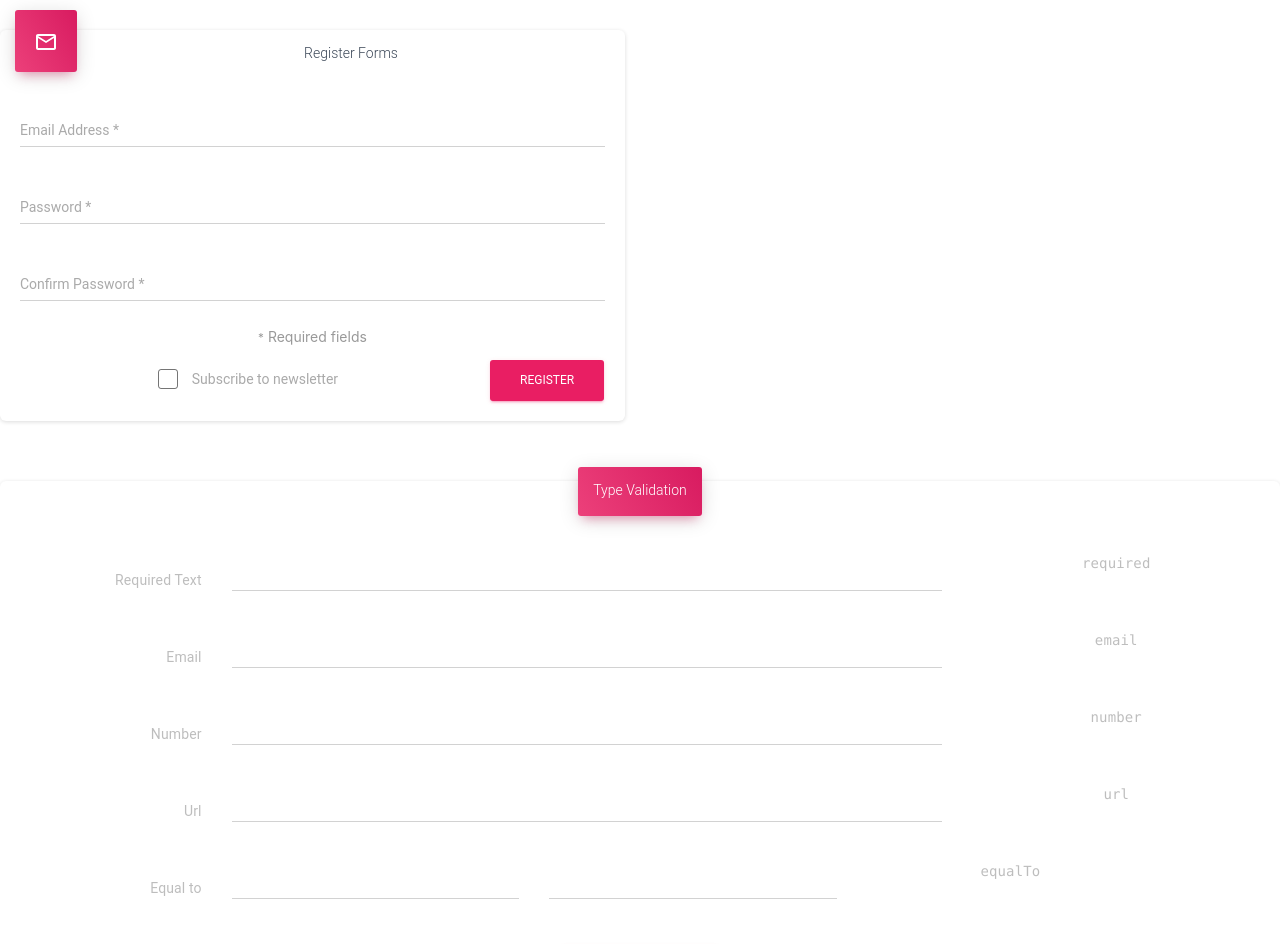
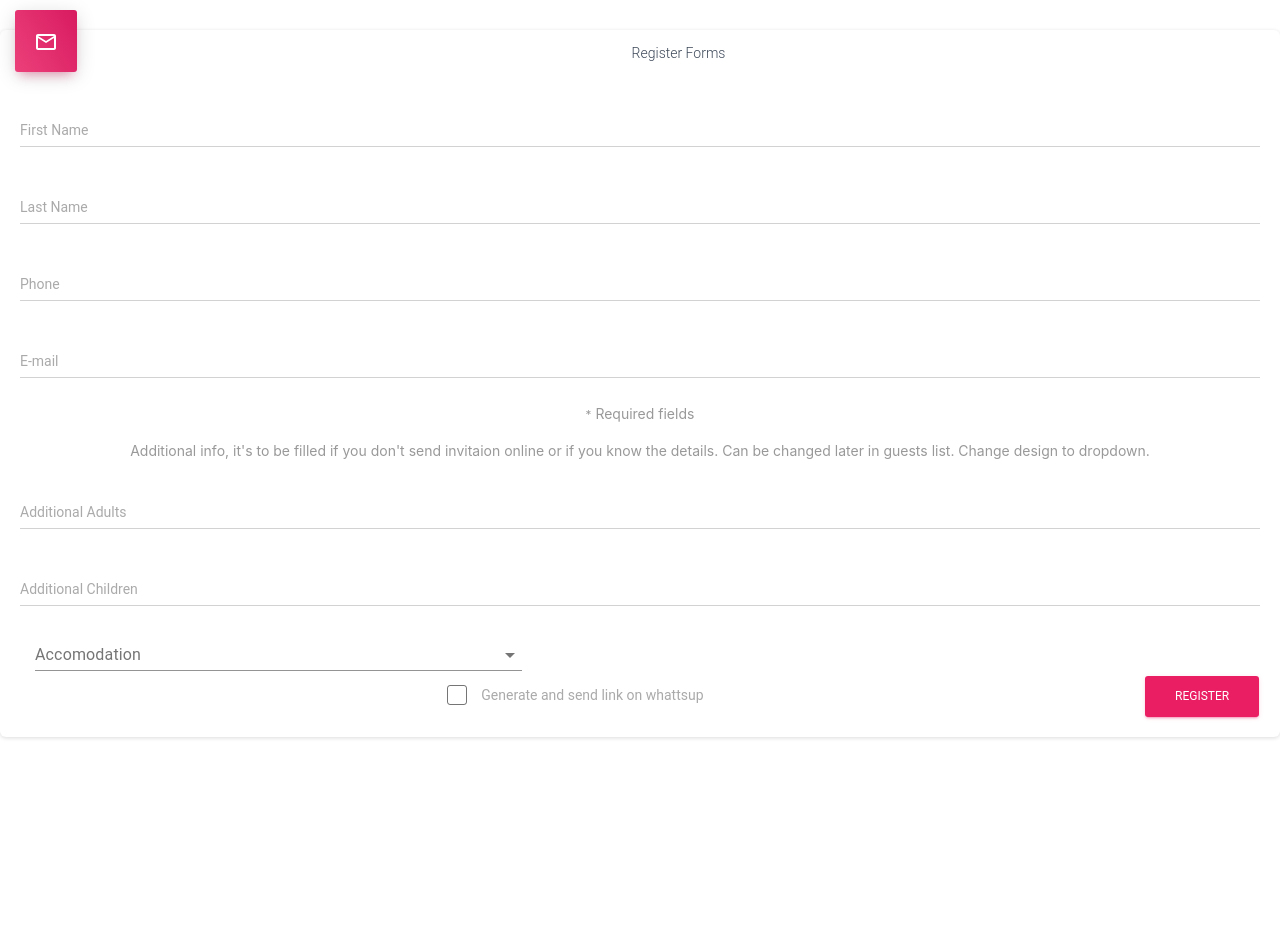
Before and after one commit to rajarasta/wedding-planer, a React (Create React App) app: page /add-guest-page in a window 1280 px wide. Shown: the top 944 px of the page. After the commit the page ends 800 px from the top, so only its background shows below. Built offline with nearby package versions, Linux system fonts and the light colour scheme.

Commit message:
igrarije sa add guest formom, da commitam prije vece zajebancije

```diff
--- a/src/pages/add-guest-page/add-guest-page.components.js
+++ b/src/pages/add-guest-page/add-guest-page.components.js
@@ -6,6 +6,10 @@ import FormControlLabel from "@material-ui/core/FormControlLabel";
 import FormLabel from "@material-ui/core/FormLabel";
 import Checkbox from "@material-ui/core/Checkbox";
 import InputAdornment from "@material-ui/core/InputAdornment";
+import FormControl from "@material-ui/core/FormControl";
+import InputLabel from "@material-ui/core/InputLabel";
+import Select from "@material-ui/core/Select";
+import MenuItem from "@material-ui/core/MenuItem";
 
 // material ui icons
 import MailOutline from "@material-ui/icons/MailOutline";
@@ -46,10 +50,12 @@ export default function ValidationForms() {
     const [registerCheckbox, setregisterCheckbox] = React.useState(false);
     const [registerCheckboxState, setregisterCheckboxState] = React.useState("");
     // login form
+    //TODO kita
     const [loginEmail, setloginEmail] = React.useState("");
     const [loginEmailState, setloginEmailState] = React.useState("");
     const [loginPassword, setloginPassword] = React.useState("");
     const [loginPasswordState, setloginPasswordState] = React.useState("");
+    const [simpleSelect, setSimpleSelect] = React.useState("");
     // type validation
     const [required, setrequired] = React.useState("");
     const [requiredState, setrequiredState] = React.useState("");
@@ -96,6 +102,10 @@ export default function ValidationForms() {
         }
         return false;
     };
+    //Handles accomodation selection
+    const handleSimple = event => {
+        setSimpleSelect(event.target.value);
+      };
     // verifies if value is a valid URL
     const verifyUrl = value => {
         try {
@@ -118,6 +128,9 @@ export default function ValidationForms() {
         if (registerCheckboxState === "") {
             setregisterCheckboxState("error");
         }
+        if (requiredPhoneState === "") {
+            setrequiredState("error");
+        };
     };
     const loginClick = () => {
         if (loginEmailState === "") {
@@ -164,7 +177,7 @@ export default function ValidationForms() {
     const classes = useStyles();
     return (
         <GridContainer>
-    <GridItem xs={12} sm={12} md={6}>
+            <GridItem xs={12} sm={12} md={12}>
                 <Card>
                     <CardHeader color="rose" icon>
                         <CardIcon color="rose">
@@ -175,70 +188,142 @@ export default function ValidationForms() {
                     <CardBody>
                         <form>
                             <CustomInput
-                success={registerEmailState === "success"}
-                error={registerEmailState === "error"}
-                labelText="Email Address *"
-                id="registeremail"
+                                labelText="First Name"
+                                id="firstName"
                                 formControlProps={{
                                     fullWidth: true
                                 }}
                                 inputProps={{
-                  onChange: event => {
-                    if (verifyEmail(event.target.value)) {
-                      setregisterEmailState("success");
-                    } else {
-                      setregisterEmailState("error");
-                    }
-                    setregisterEmail(event.target.value);
-                  },
-                  type: "email"
+                                    type: "text"
                                 }}
                             />
                             <CustomInput
-                success={registerPasswordState === "success"}
-                error={registerPasswordState === "error"}
-                labelText="Password *"
-                id="registerpassword"
+                                labelText="Last Name"
+                                id="lastName"
                                 formControlProps={{
                                     fullWidth: true
                                 }}
                                 inputProps={{
-                  onChange: event => {
-                    if (verifyLength(event.target.value, 1)) {
-                      setregisterPasswordState("success");
-                    } else {
-                      setregisterPasswordState("error");
-                    }
-                    setregisterPassword(event.target.value);
-                  },
-                  type: "password",
-                  autoComplete: "off"
+                                    type: "text"
                                 }}
                             />
                             <CustomInput
-                success={registerConfirmPasswordState === "success"}
-                error={registerConfirmPasswordState === "error"}
-                labelText="Confirm Password *"
-                id="registerconfirmpassword"
+                                labelText="Phone"
+                                id="phone"
                                 formControlProps={{
                                     fullWidth: true
                                 }}
                                 inputProps={{
-                  onChange: event => {
-                    if (registerPassword === event.target.value) {
-                      setregisterConfirmPasswordState("success");
-                    } else {
-                      setregisterConfirmPasswordState("error");
-                    }
-                    setregisterConfirmPassword(event.target.value);
-                  },
-                  type: "password",
-                  autoComplete: "off"
+                                    type: "tel"
+                                }}
+                            />
+                            <CustomInput
+                                labelText="E-mail"
+                                id="eMail"
+                                formControlProps={{
+                                    fullWidth: true
+                                }}
+                                inputProps={{
+                                    type: "email"
                                 }}
                             />
                             <div className={classes.formCategory}>
                                 <small>*</small> Required fields
                             </div>
+
+                            <div className={classes.formCategory}>
+                                Additional info, it's to be filled if you don't send invitaion online or if you know the details.
+                                Can be changed later in guests list.
+                                Change design to dropdown.
+                            </div>
+
+                            <CustomInput
+                                labelText="Additional Adults"
+                                id="firstName"
+                                formControlProps={{
+                                    fullWidth: true
+                                }}
+                                inputProps={{
+                                    type: "number"
+                                }}
+                            />
+                            <CustomInput
+                                labelText="Additional Children"
+                                id="lastName"
+                                formControlProps={{
+                                    fullWidth: true
+                                }}
+                                inputProps={{
+                                    type: "number"
+                                }}
+                            />
+
+                            <GridItem xs={12} sm={6} md={5} lg={5}>
+                                <FormControl
+                                    fullWidth
+                                    className={classes.selectFormControl}
+                                >
+                                    <InputLabel
+                                        htmlFor="simple-select"
+                                        className={classes.selectLabel}
+                                    >
+                                        Accomodation
+                        </InputLabel>
+                                    <Select
+                                        MenuProps={{
+                                            className: classes.selectMenu
+                                        }}
+                                        classes={{
+                                            select: classes.select
+                                        }}
+                                        value={simpleSelect}
+                                        onChange={handleSimple}
+                                        inputProps={{
+                                            name: "simpleSelect",
+                                            id: "simple-select"
+                                        }}
+                                    >
+                                        <MenuItem
+                                            classes={{
+                                                root: classes.selectMenuItem,
+                                                selected: classes.selectMenuItemSelected
+                                            }}
+                                            value="1"
+                                        >
+                                            Not needed
+                                        </MenuItem>
+                                        <MenuItem
+                                            classes={{
+                                                root: classes.selectMenuItem,
+                                                selected: classes.selectMenuItemSelected
+                                            }}
+                                            value="2"
+                                        >
+                                            Hilton
+                                        </MenuItem>
+                                        <MenuItem
+                                            classes={{
+                                                root: classes.selectMenuItem,
+                                                selected: classes.selectMenuItemSelected
+                                            }}
+                                            value="3"
+                                        >
+                                            Panorama
+                                        </MenuItem>
+                                        <MenuItem
+                                            classes={{
+                                                root: classes.selectMenuItem,
+                                                selected: classes.selectMenuItemSelected
+                                            }}
+                                            value="4"
+                                        >
+                                            Westin
+                                        </MenuItem>
+
+                                    </Select>
+                                </FormControl>
+                            </GridItem>
+
                             <FormControlLabel
                                 control={
                                     <Checkbox
@@ -266,7 +351,7 @@ export default function ValidationForms() {
                                             ? " " + classes.labelError
                                             : "")
                                 }}
-                label="Subscribe to newsletter"
+                                label="Generate and send link on whattsup"
                             />
                             <Button
                                 color="rose"
@@ -280,251 +365,6 @@ export default function ValidationForms() {
                 </Card>
             </GridItem>
 
-
-      <GridItem xs={12} sm={12} md={12}>
-        <Card>
-          <CardHeader color="rose" text>
-            <CardText color="rose">
-              <h4 className={classes.cardTitle}>Type Validation</h4>
-            </CardText>
-          </CardHeader>
-          <CardBody>
-            <form>
-              <GridContainer>
-                <GridItem xs={12} sm={2}>
-                  <FormLabel className={classes.labelHorizontal}>
-                    Required Text
-                  </FormLabel>
-                </GridItem>
-                <GridItem xs={12} sm={7}>
-                  <CustomInput
-                    success={requiredState === "success"}
-                    error={requiredState === "error"}
-                    id="required"
-                    formControlProps={{
-                      fullWidth: true
-                    }}
-                    inputProps={{
-                      onChange: event => {
-                        if (verifyLength(event.target.value, 0)) {
-                          setrequiredState("success");
-                        } else {
-                          setrequiredState("error");
-                        }
-                        setrequired(event.target.value);
-                      },
-                      type: "text",
-                      endAdornment:
-                        requiredState === "error" ? (
-                          <InputAdornment position="end">
-                            <Close className={classes.danger} />
-                          </InputAdornment>
-                        ) : (
-                          undefined
-                        )
-                    }}
-                  />
-                </GridItem>
-                <GridItem xs={12} sm={3}>
-                  <FormLabel className={classes.labelLeftHorizontal}>
-                    <code>required</code>
-                  </FormLabel>
-                </GridItem>
-              </GridContainer>
-              <GridContainer>
-                <GridItem xs={12} sm={2}>
-                  <FormLabel className={classes.labelHorizontal}>
-                    Email
-                  </FormLabel>
-                </GridItem>
-                <GridItem xs={12} sm={7}>
-                  <CustomInput
-                    success={typeEmailState === "success"}
-                    error={typeEmailState === "error"}
-                    id="typeemail"
-                    formControlProps={{
-                      fullWidth: true
-                    }}
-                    inputProps={{
-                      onChange: event => {
-                        if (verifyEmail(event.target.value)) {
-                          settypeEmailState("success");
-                        } else {
-                          settypeEmailState("error");
-                        }
-                        settypeEmail(event.target.value);
-                      },
-                      type: "email",
-                      endAdornment:
-                        typeEmailState === "error" ? (
-                          <InputAdornment position="end">
-                            <Close className={classes.danger} />
-                          </InputAdornment>
-                        ) : (
-                          undefined
-                        )
-                    }}
-                  />
-                </GridItem>
-                <GridItem xs={12} sm={3}>
-                  <FormLabel className={classes.labelLeftHorizontal}>
-                    <code>email</code>
-                  </FormLabel>
-                </GridItem>
-              </GridContainer>
-              <GridContainer>
-                <GridItem xs={12} sm={2}>
-                  <FormLabel className={classes.labelHorizontal}>
-                    Number
-                  </FormLabel>
-                </GridItem>
-                <GridItem xs={12} sm={7}>
-                  <CustomInput
-                    success={numberState === "success"}
-                    error={numberState === "error"}
-                    id="number"
-                    formControlProps={{
-                      fullWidth: true
-                    }}
-                    inputProps={{
-                      onChange: event => {
-                        if (verifyNumber(event.target.value)) {
-                          setnumberState("success");
-                        } else {
-                          setnumberState("error");
-                        }
-                        setnumber(event.target.value);
-                      },
-                      type: "number",
-                      endAdornment:
-                        numberState === "error" ? (
-                          <InputAdornment position="end">
-                            <Close className={classes.danger} />
-                          </InputAdornment>
-                        ) : (
-                          undefined
-                        )
-                    }}
-                  />
-                </GridItem>
-                <GridItem xs={12} sm={3}>
-                  <FormLabel className={classes.labelLeftHorizontal}>
-                    <code>number</code>
-                  </FormLabel>
-                </GridItem>
-              </GridContainer>
-              <GridContainer>
-                <GridItem xs={12} sm={2}>
-                  <FormLabel className={classes.labelHorizontal}>Url</FormLabel>
-                </GridItem>
-                <GridItem xs={12} sm={7}>
-                  <CustomInput
-                    success={urlState === "success"}
-                    error={urlState === "error"}
-                    id="url"
-                    formControlProps={{
-                      fullWidth: true
-                    }}
-                    inputProps={{
-                      onChange: event => {
-                        if (verifyUrl(event.target.value)) {
-                          seturlState("success");
-                        } else {
-                          seturlState("error");
-                        }
-                        seturl(event.target.value);
-                      },
-                      type: "text",
-                      endAdornment:
-                        urlState === "error" ? (
-                          <InputAdornment position="end">
-                            <Close className={classes.danger} />
-                          </InputAdornment>
-                        ) : (
-                          undefined
-                        )
-                    }}
-                  />
-                </GridItem>
-                <GridItem xs={12} sm={3}>
-                  <FormLabel className={classes.labelLeftHorizontal}>
-                    <code>url</code>
-                  </FormLabel>
-                </GridItem>
-              </GridContainer>
-              <GridContainer>
-                <GridItem xs={12} sm={2}>
-                  <FormLabel className={classes.labelHorizontal}>
-                    Equal to
-                  </FormLabel>
-                </GridItem>
-                <GridItem xs={12} sm={3}>
-                  <CustomInput
-                    success={equalToState === "success"}
-                    error={equalToState === "error"}
-                    id="equalto"
-                    formControlProps={{
-                      fullWidth: true
-                    }}
-                    inputProps={{
-                      onChange: event => setequalTo(event.target.value),
-                      type: "text",
-                      endAdornment:
-                        equalToState === "error" ? (
-                          <InputAdornment position="end">
-                            <Close className={classes.danger} />
-                          </InputAdornment>
-                        ) : (
-                          undefined
-                        )
-                    }}
-                  />
-                </GridItem>
-                <GridItem xs={12} sm={3}>
-                  <CustomInput
-                    success={equalToState === "success"}
-                    error={equalToState === "error"}
-                    id="whichequalto"
-                    formControlProps={{
-                      fullWidth: true
-                    }}
-                    inputProps={{
-                      onChange: event => {
-                        if (equalTo === event.target.value) {
-                          setequalToState("success");
-                        } else {
-                          setequalToState("error");
-                        }
-                        setwhichEqualTo(event.target.value);
-                      },
-                      type: "text",
-                      endAdornment:
-                        equalToState === "error" ? (
-                          <InputAdornment position="end">
-                            <Close className={classes.danger} />
-                          </InputAdornment>
-                        ) : (
-                          undefined
-                        )
-                    }}
-                  />
-                </GridItem>
-                <GridItem xs={12} sm={3}>
-                  <FormLabel className={classes.labelLeftHorizontal}>
-                    <code>equalTo</code>
-                  </FormLabel>
-                </GridItem>
-              </GridContainer>
-            </form>
-          </CardBody>
-          <CardFooter className={classes.justifyContentCenter}>
-            <Button color="rose" onClick={typeClick}>
-              Validate Inputs
-            </Button>
-          </CardFooter>
-        </Card>
-      </GridItem>
-
         </GridContainer>
     );
 }
```
Also changed, not shown: igor u zrakopraznom prostoru/dbschema dummy.js (line endings or trailing spaces). Lines whose indentation alone changed are shown as unchanged.
